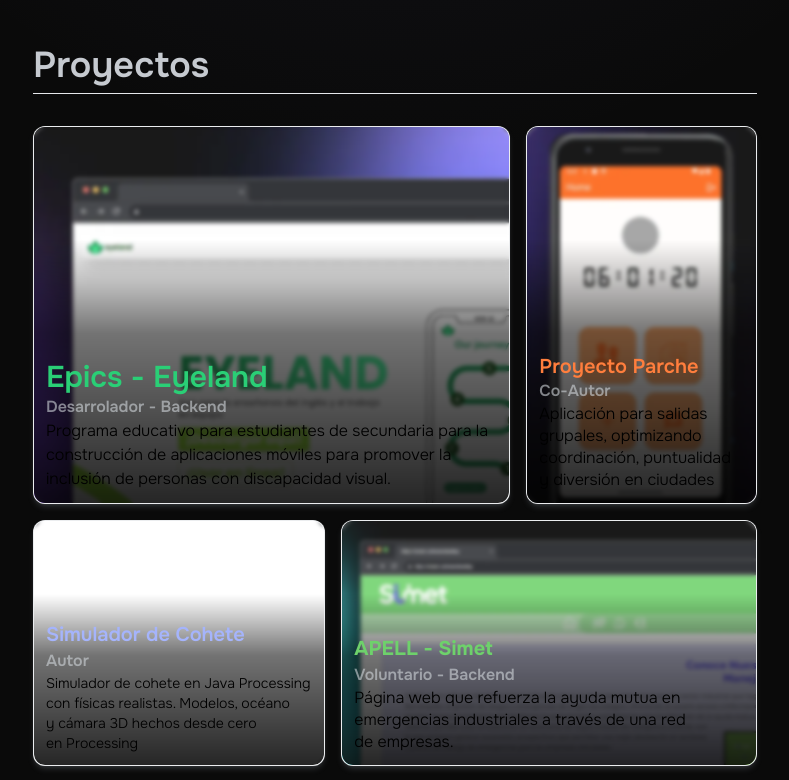
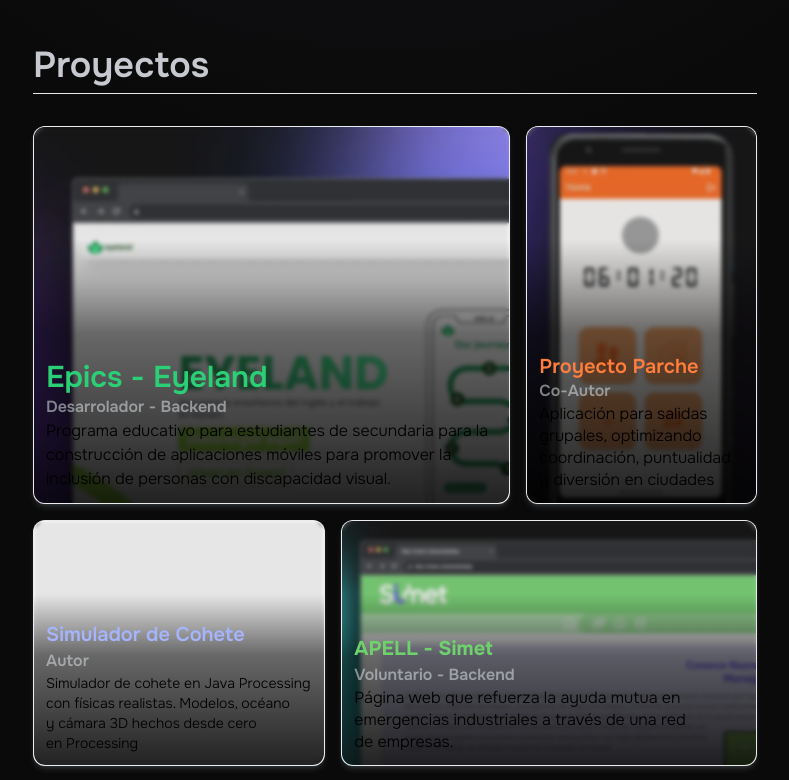
Before and after one commit to LeoLizc/leolizc.portfolio, a Next.js app: page / in a window 1280 px wide. Shown: the part 1240-2020 px from the top of the page, without its empty margins (245-1034 px from the left). Built offline with nearby package versions, Linux system fonts and the light colour scheme.

Commit message:
Add backdrop brightness to BentoItem component

```diff
--- a/src/ui/components/bento-item.tsx
+++ b/src/ui/components/bento-item.tsx
@@ -38,7 +38,7 @@ export default function BentoItem({
                   bg-gradient-to-t from-black/85 via-black/55 via-45%
                   to-transparent/0 to-70%
                   group-hover:shadow-inner group-hover:shadow-white/20
-                  backdrop-filter backdrop-blur-[2px]
+                  backdrop-filter backdrop-blur-[2px] backdrop-brightness-90
                   group-hover:backdrop-blur-0 group-hover:backdrop-brightness-110
                   transition-all duration-300
                   "
--- a/src/ui/sections/projects.tsx
+++ b/src/ui/sections/projects.tsx
@@ -47,3 +47,5 @@ export default function Projects() {
     </div>
   );
 }
+// #ff8836
+// #4d97ff
```
